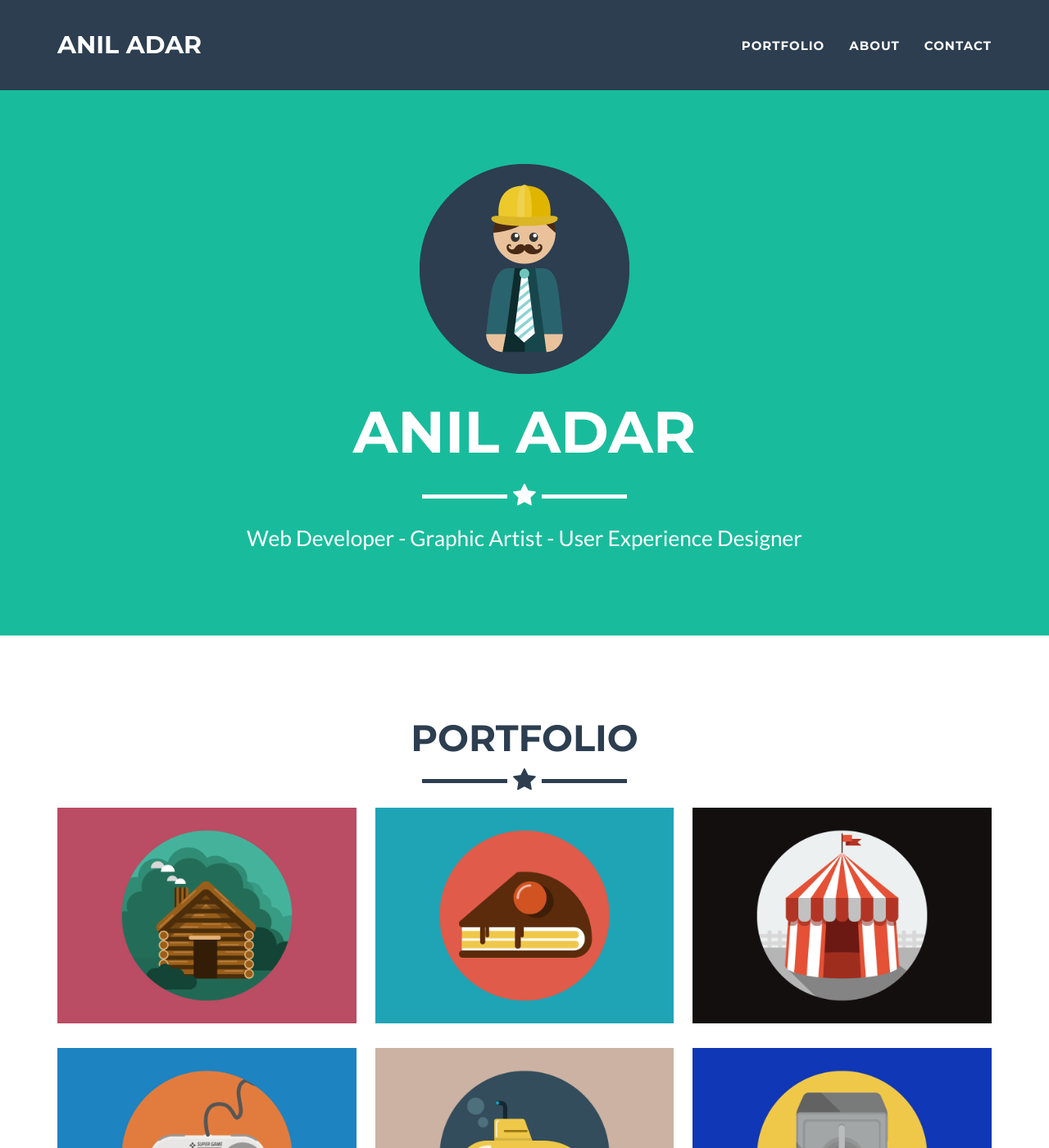
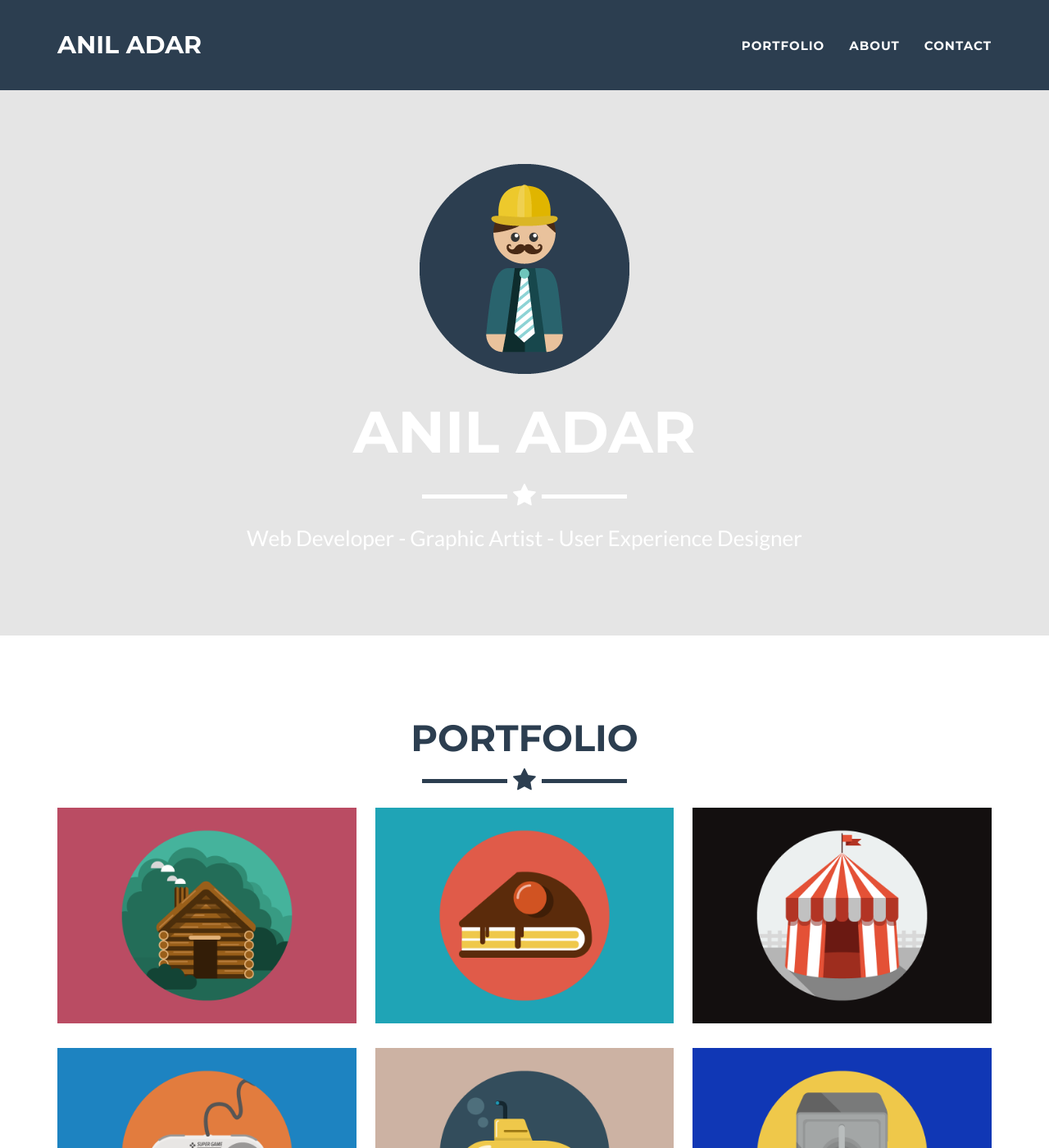
Before and after one commit to aniladar/aniladar.github.io, a Jekyll site: the page built from _posts/2014-07-18-project-1.markdown, in a window 1280 px wide and 1400 px high. Shown: the whole window at 82% size. Built offline with Jekyll 4.4.1, drawn with Linux system fonts in a browser that asks for light colours.

Commit message:
Update _config.yml

```diff
--- a/_config.yml
+++ b/_config.yml
@@ -25,7 +25,7 @@ disqus_shortname: myshortname
 
 # Color settings (hex-codes without the leading hash-tag)
 color:
-  primary: 18bc9c #80B3FF
+  primary: e5e5e5 #80B3FF
   primary-rgb: "24,288,156" #"128,179,255"
   secondary: 2c3e50 #FD6E8A
   secondary-dark: 233140 #A2122F
```
